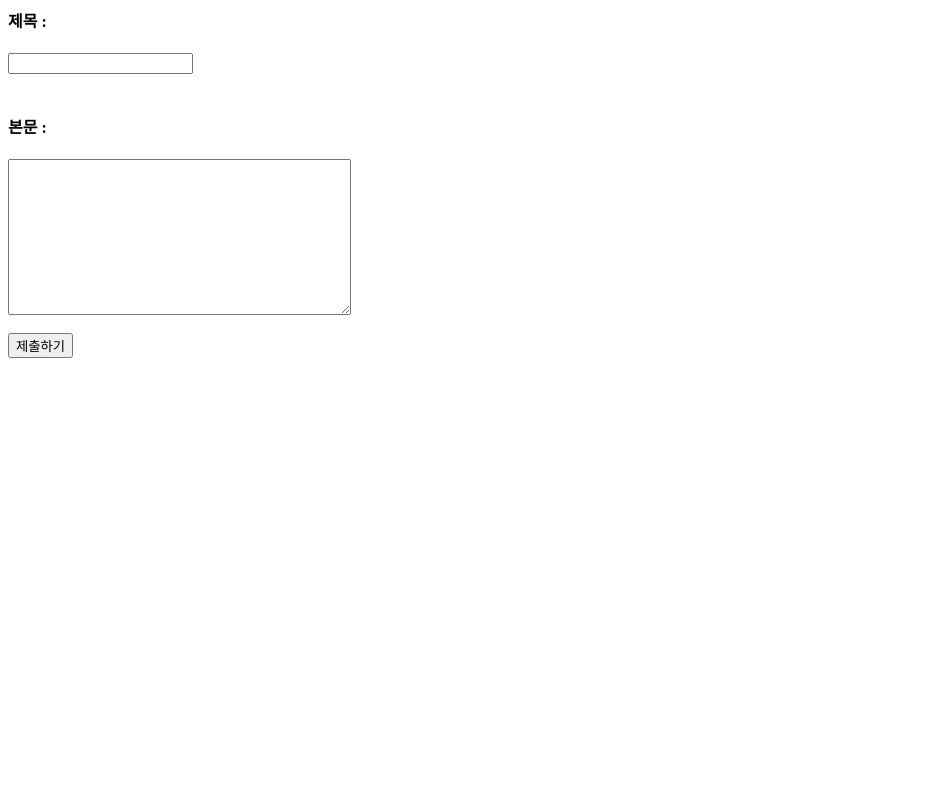
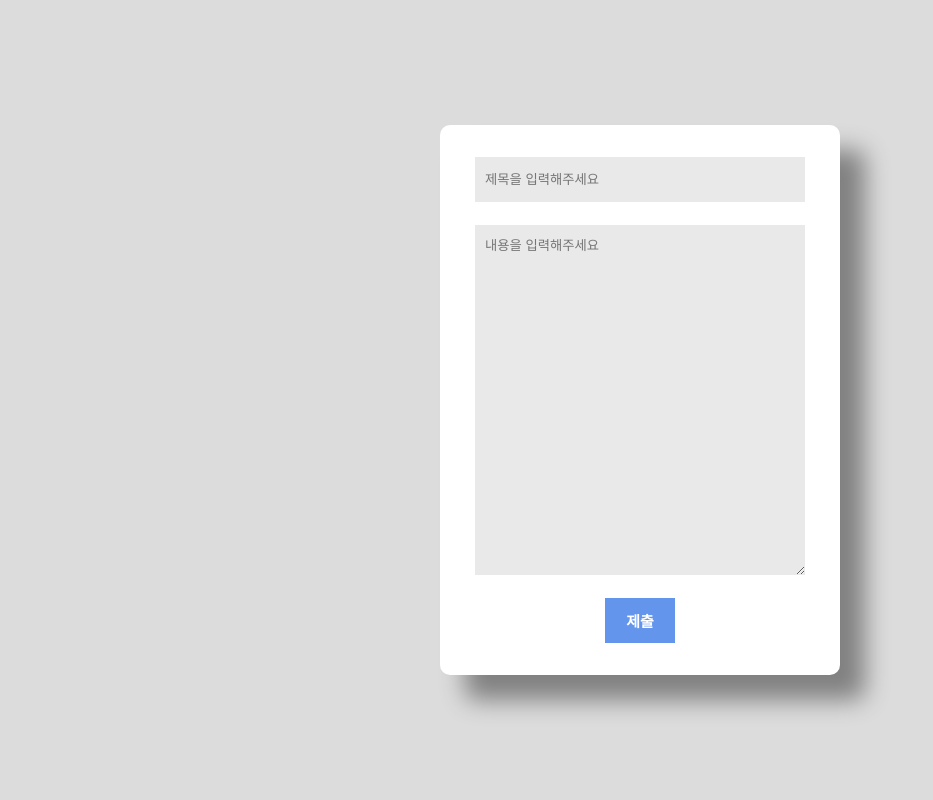
Before and after one commit to aldrn29/computernetwork, a Django app: page /blog/new/ in a window 1280 px wide. Shown: the whole page, without its empty margins (0-933 px from the left). Run offline with Django 3.2, Linux system fonts and the light colour scheme.

Commit message:
글쓰기 스타일 추가: css 수정

```diff
--- a/kevin/kevinProject/blog/templates/new.html
+++ b/kevin/kevinProject/blog/templates/new.html
@@ -1,13 +1,17 @@
-<div class='container'>
-    <form action="{% url 'create' %}" methond="GET">
-        <h4>제목 : </h4>
-        <input type="text" name="title">
-        <br>
-        <br>
-        <h4>본문 : </h4>
-        <textarea name="body" cols="40" rows="10"></textarea>
-        <br>
-        <br>
-        <input type="submit" value="제출하기">
-    </form>
-</div>
+{% load static %}
+<html lang="en">
+<head>
+    <meta charset="UTF-8">
+    <title>New</title>
+    <link rel="stylesheet" href="{% static 'css/new.css' %}">
+</head>
+<body>
+    <div class='container'>
+        <form action="{% url 'create' %}" methond="GET">
+            <input class="item" type="text" name="title" placeholder="제목을 입력해주세요">
+            <textarea class="item" name="body" cols="40" rows="10" placeholder="내용을 입력해주세요"></textarea>
+            <input class="item" type="submit" value="제출">
+        </form>
+    </div>
+</body>
+</html>
--- /dev/null
+++ b/kevin/kevinProject/static/css/new.css
@@ -0,0 +1,60 @@
+* {
+    padding: 0;
+    margin: 0;
+    text-decoration: none;
+    font-family: 'KoHo', sans-serif;
+}
+body {
+    width: 100%;
+    height: 100vh;
+    background-color: gainsboro;
+    display: flex;
+    justify-content: center;
+    align-items: center;
+}
+
+.container {
+    width: 400px;
+    height: 550px;
+    background-color: white;
+    border-radius: 10px;
+    box-shadow: 25px 25px 25px gray
+}
+
+form {
+    height: 100%;
+    display: flex;
+    flex-direction: column;
+    justify-content: space-around;
+    align-items: center;
+}
+
+.item {
+    background-color: rgba(220, 220, 220, 0.623);
+    /* border: solid 0.3px gray;  */
+    border: 0;
+}
+
+input[type=text] {
+    width: 330px;
+    height: 45px;
+    padding: 10px;
+    margin-top: 20px;
+}
+
+textarea {
+    width: 330px;
+    height: 350px;
+    padding: 10px;
+}
+
+input[type=submit] {
+    width: 70px;
+    height: 45px;
+    margin-bottom: 20px;
+    background-color:cornflowerblue;
+    color:white;
+    font-size: 15px;
+    font-weight: 700;
+    border: 0;
+}
```
